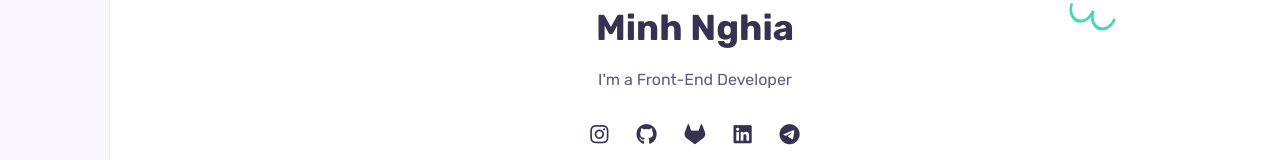
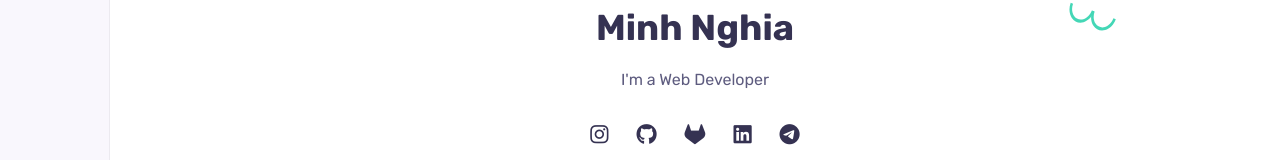
Before and after one commit to nghianm2803/my-portfolio, a React (Create React App) app: page / in a window 1280 px wide. Shown: the part 358-518 px from the top of the page. Built offline with nearby package versions, Linux system fonts and the light colour scheme; the HTML template or start-up script is replaced by a standard one.

Commit message:
update portfolio

```diff
--- a/src/components/home/Home.jsx
+++ b/src/components/home/Home.jsx
@@ -13,7 +13,7 @@ const Home = () => {
       <div className="intro">
         <img src={Avatar1} alt="" className="home__img" />
         <h1 className="home__name">Minh Nghia</h1>
-        <span className="home__education">I'm a Front-End Developer</span>
+        <span className="home__education">I'm a Web Developer</span>
         <HeaderSocials />
         <a href={CV} className="btn" target="_blank">My Resume</a>
         <ScrollDown />
```
